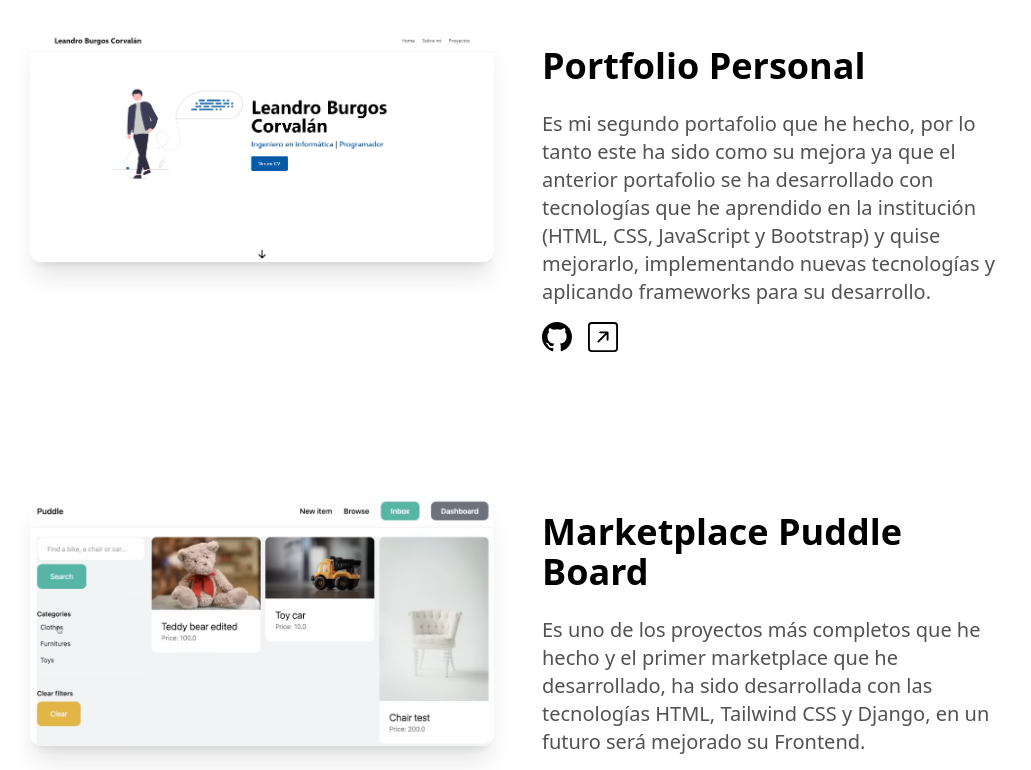
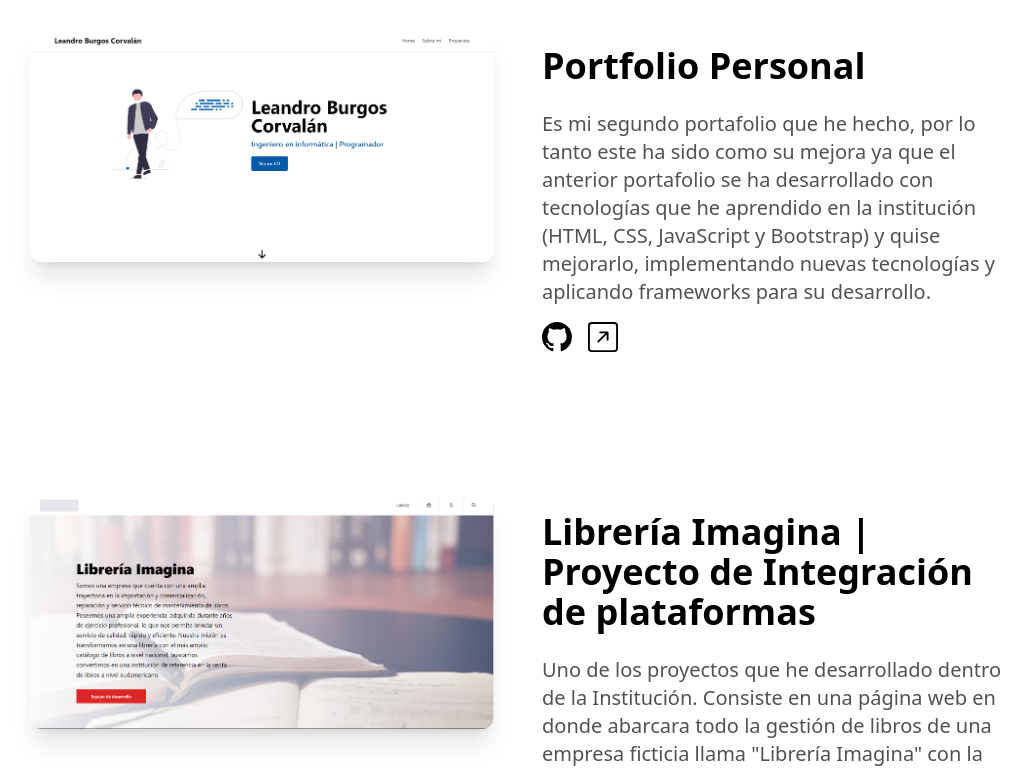
Before and after one commit to lennardscript/my-portfolio, a Next.js app: page / in a window 1280 px wide. Shown: the part 2000-2770 px from the top of the page, without its empty margins (122-1153 px from the left). Built offline with nearby package versions, Linux system fonts and the light colour scheme.

Commit message:
add project libreria imagina

```diff
--- a/components/ProjectsSection.tsx
+++ b/components/ProjectsSection.tsx
@@ -19,13 +19,13 @@ const projects = [
 
   },
   {
-    name: 'Marketplace Puddle Board',
+    name: 'Librería Imagina | Proyecto de Integración de plataformas',
 
-    description: 'Es uno de los proyectos más completos que he hecho y el primer marketplace que he desarrollado, ha sido desarrollada con las tecnologías HTML, Tailwind CSS y Django, en un futuro será mejorado su Frontend.',
+    description: 'Uno de los proyectos que he desarrollado dentro de la Institución. Consiste en una página web en donde abarcara todo la gestión de libros de una empresa ficticia llama "Librería Imagina" con la posibilidad de comunicarse con otro sistema que en este caso es una aplicación de escritorio (que cumple como el rol de un sistema de inventario de una bodega de la empresa ficticia para así maneje todas sus operaciones logísticas), se podrán comunicarse entre sí por medio de web services, en este proyecto se ha utilizado APIS, también contara conexión a base de datos (ambos sistemas, web y escritorio). La página web ha sido desarrollada con HTML, Tailwind CSS, Django y React. Por el otro lado, la aplicación de escritorio ha sido desarrollada con C#',
 
-    image: '/marketplacepuddle.png',
+    image: '/libreriaimagina.png',
 
-    github: 'https://github.com/lennardscript/marketplace-puddle',
+    github: 'https://github.com/lennardscript/libreriaimagina-web',
 
     link: '',
 
```
Also changed, not shown: public/libreriaimagina.png (added).
